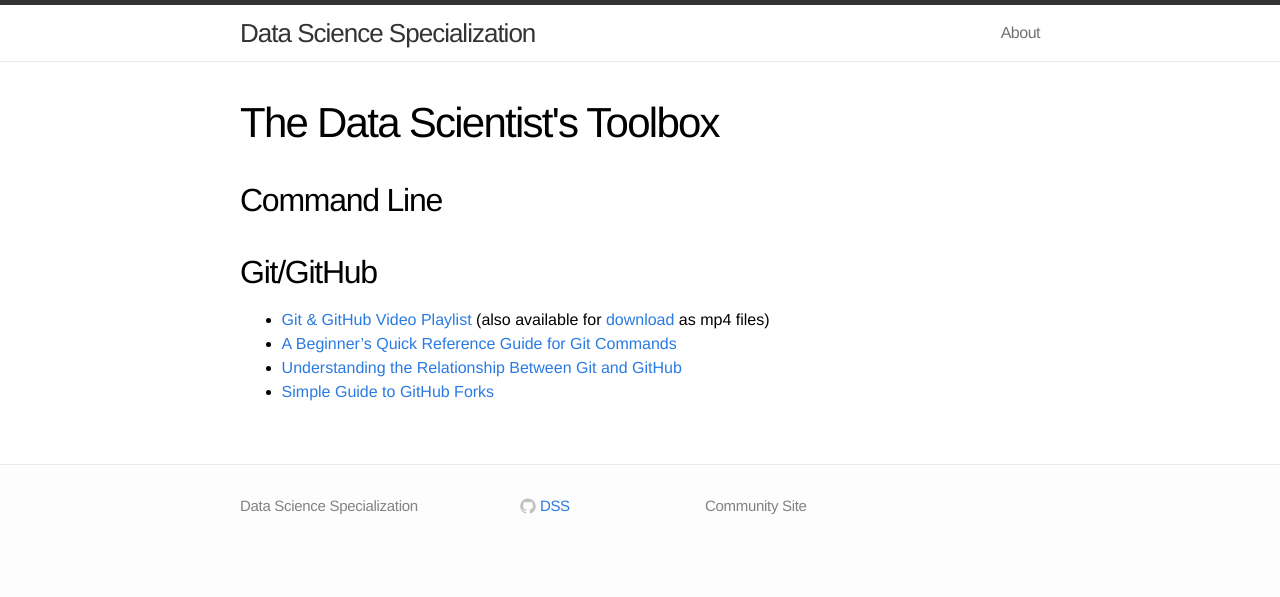
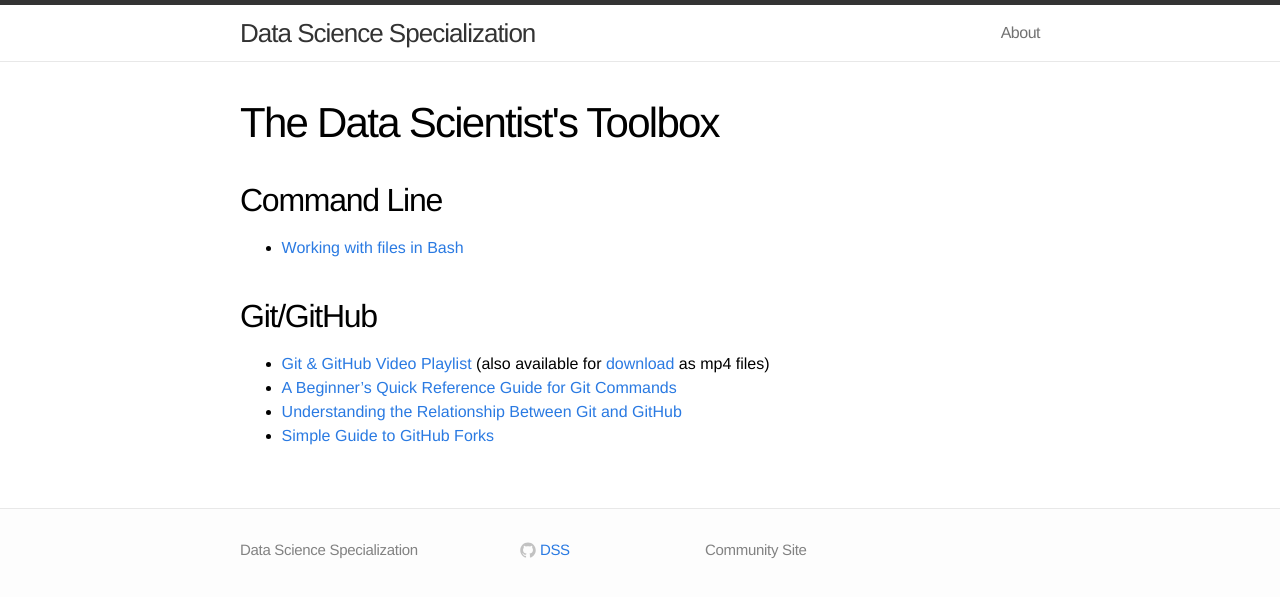
Before and after one commit to DataScienceSpecialization/DataScienceSpecialization.github.io, a Jekyll site: the page built from toolbox.md, in a window 1280 px wide. Shown: the top 597 px of the page. Built offline with Jekyll 4.4.1, drawn with Linux system fonts in a browser that asks for light colours.

Commit message:
add link to post about how to use bash commands

```diff
--- a/toolbox.md
+++ b/toolbox.md
@@ -6,6 +6,8 @@
 
 ## Command Line
 
+- [Working with files in Bash](http://edgarsh.es/ins/working-with-files-in-bash/)
+
 ## Git/GitHub
 
 - [Git & GitHub Video Playlist](https://www.youtube.com/playlist?list=PL5-da3qGB5IBLMp7LtN8Nc3Efd4hJq0kD) (also available for [download](https://drive.google.com/folderview?id=0BxRfg0msVmAoRlZFQjJ3T3VTOUE&usp=sharing) as mp4 files)
```
